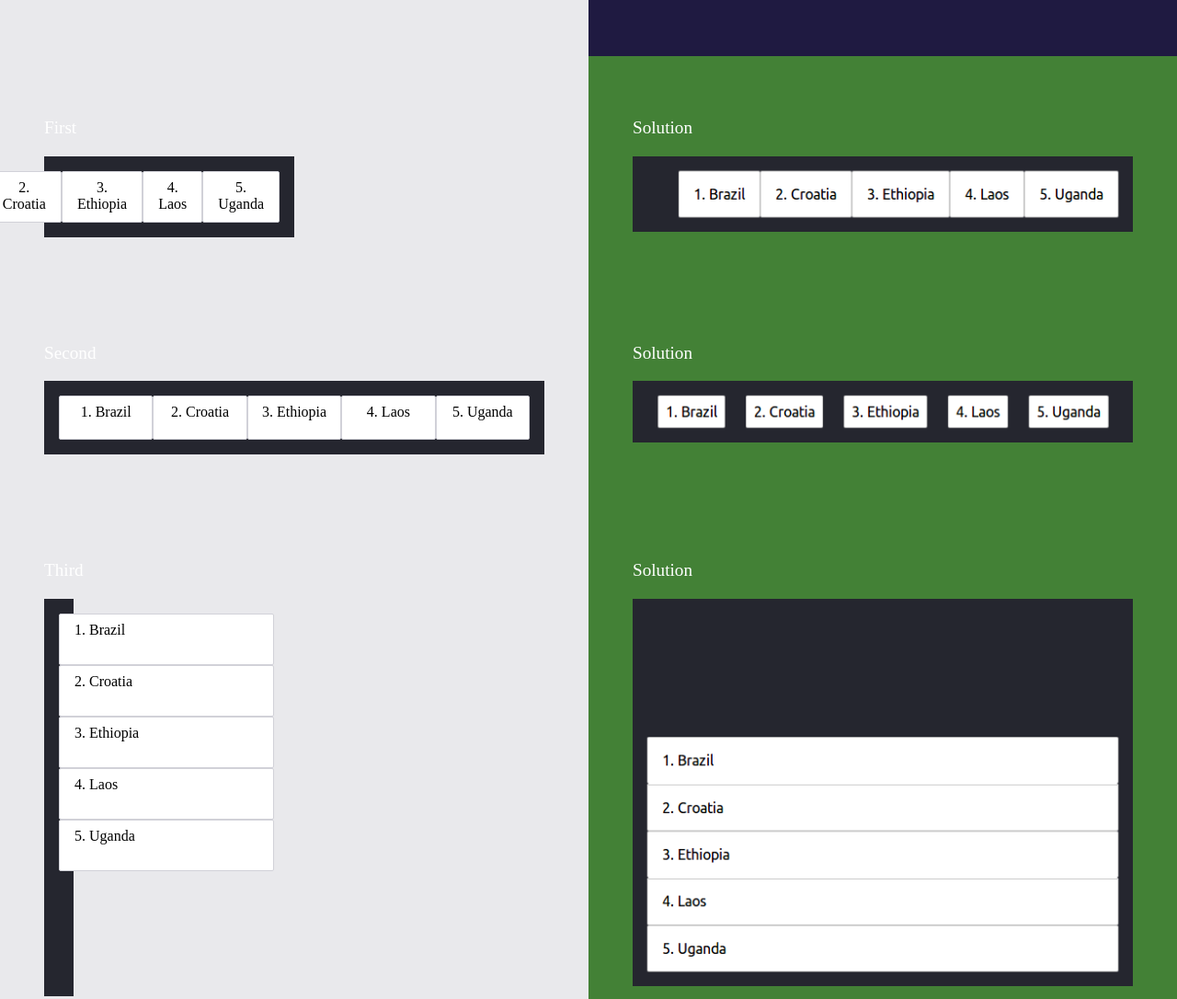
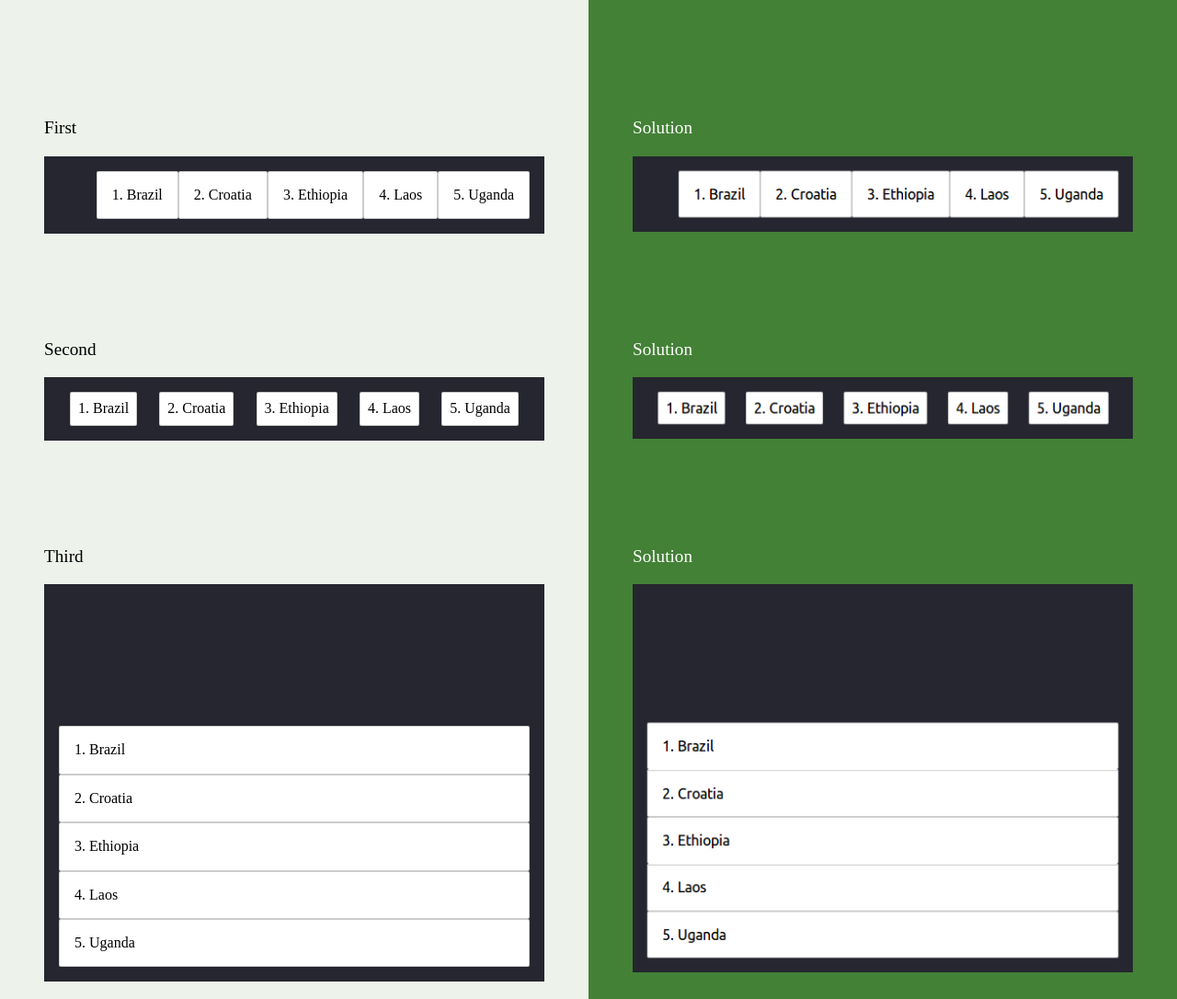
Before and after one commit to Ibrahim-Merhi/HTML-CSS-Git-Exercise-Tripoli, a website: page week-2/12-justify-content/index.html in a window 1280 px wide. Shown: the part 122-1208 px from the top of the page at 92% size. Drawn offline with Linux system fonts and the light colour scheme.

```diff
--- a/week-2/12-justify-content/flexbox.css
+++ b/week-2/12-justify-content/flexbox.css
@@ -7,36 +7,25 @@
 }
 
 /* Add your own CSS code below */
-body{background-color: rgb(31, 26, 65);}
-:is(h1, h2, h3, p) {color: white;}
-ul {
-    list-style-type: none;
-  }
-.countries--first{
+.countries.countries--first {
+  display: flex;
+  flex-direction: row;
+  justify-content: flex-end;
+}
 
-    flex-direction:row;
-    justify-content: space-around;
-    justify-content: right;
-    margin-right: 50%;
-    text-align: center;
-    }
-.countries--second{
-  justify-content: space-between;
-      flex-direction:row;
-      text-align: center;
-      }
-.countries--third{display:flex;
-        flex-direction: column;
-        margin-right: 100%;}
-.countries--fourth{
+.countries.countries--second {
+  display: flex;
+  flex-direction: row;
+  justify-content: space-around;
+}
+.countries.countries--third {
+  display: flex;
+  flex-direction: column;
+  justify-content: flex-end;
+}
+.countries.countries--fourth {
   display: flex;
   flex-direction: column;
   justify-content: space-between;
-  height: 300px;
+
 }
-
-.country {width:200px;
-      height: 30px;
-      border: 1px solid rgb(209, 209, 216);
-      padding-top: 8px;
-      background-color: white;}
```
